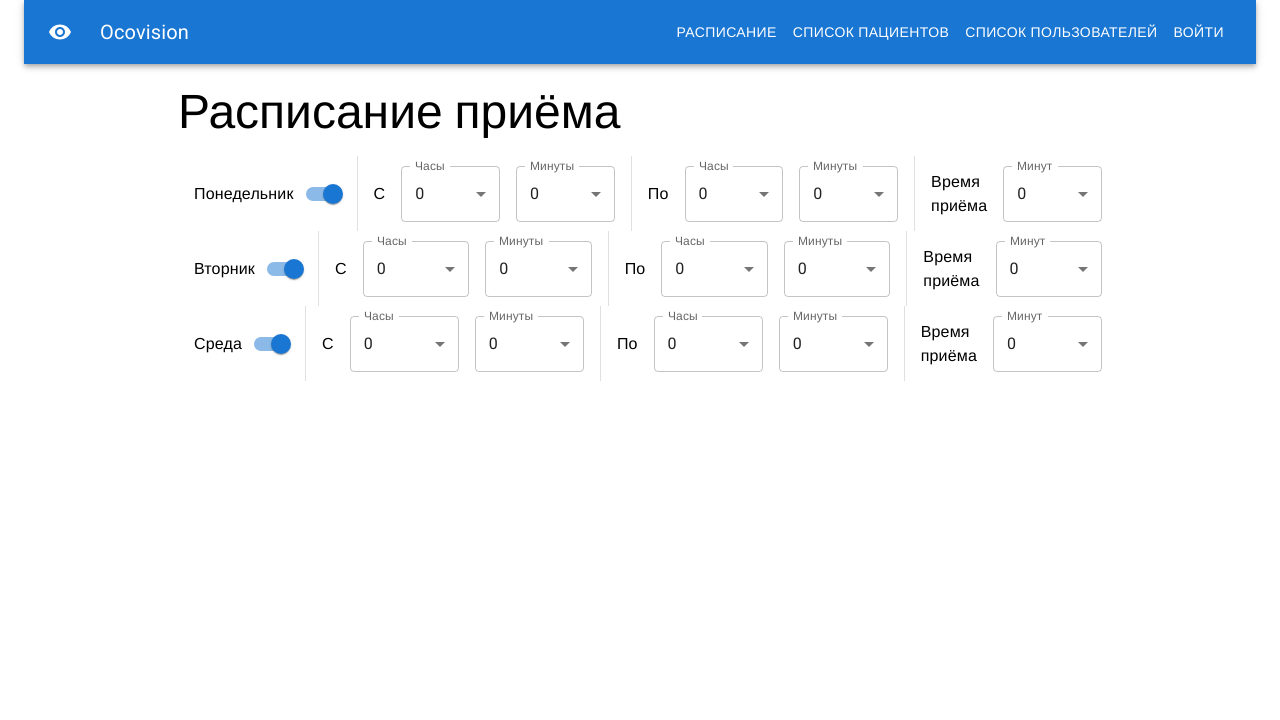
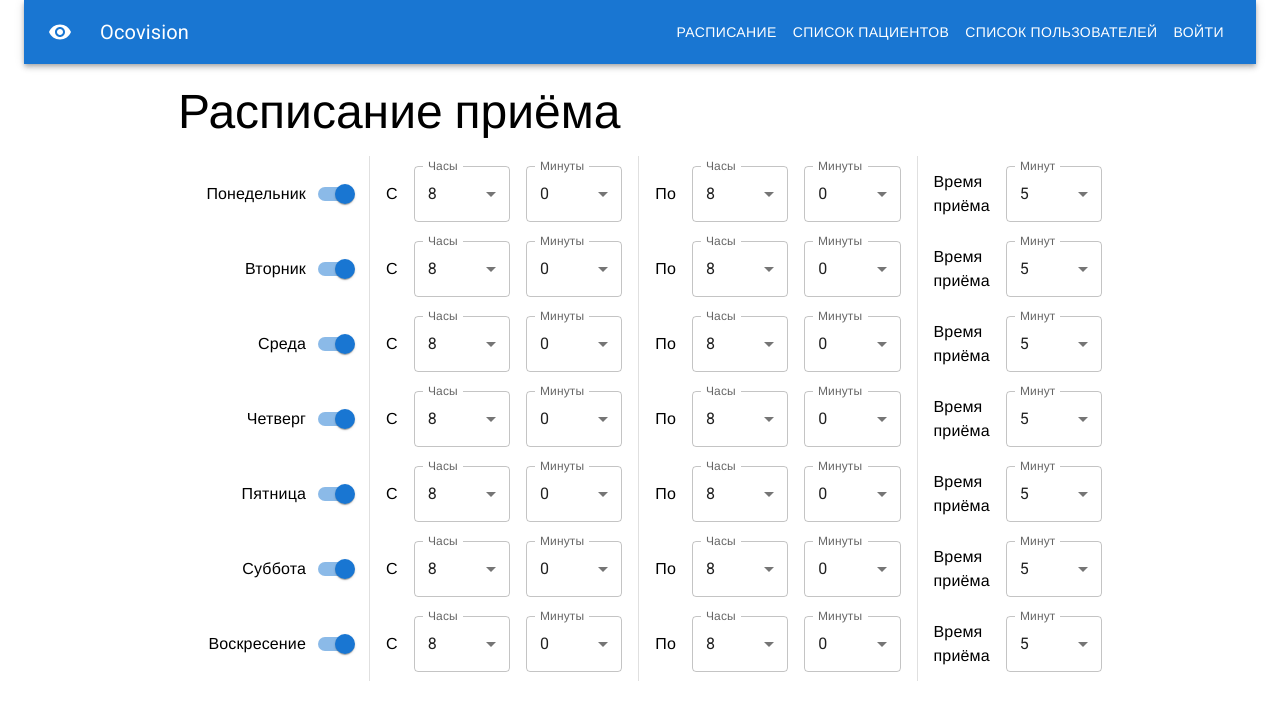
Before and after one commit to TrekusovMax/doctor-booking-client, a React (Create React App) app: page /shedule in a window 1280 px wide. Shown: the top 720 px of the page. Built offline with nearby package versions, Linux system fonts and the light colour scheme; a web font is replaced by a local one; what @mui/x-data-grid-generator would draw is missing.

Commit message:
develop shedule

```diff
--- a/src/components/shedule/BasicSelect.jsx
+++ b/src/components/shedule/BasicSelect.jsx
@@ -13,10 +13,10 @@ export default function BasicSelect({ label, data, name, onChange, time, disable
 
   return (
     <FormControl fullWidth disabled={disabled}>
-      <InputLabel id="demo-simple-select-label">{label}</InputLabel>
+      <InputLabel id={name}>{label}</InputLabel>
       <Select
-        labelId="demo-simple-select-label"
-        id="demo-simple-select"
+        labelId={name}
+        id={`${name}-select`}
         name={name}
         value={time}
         label={label}
--- a/src/components/shedule/Settings.js
+++ b/src/components/shedule/Settings.js
@@ -3,11 +3,11 @@ const hoursEnd = []
 const minutesStart = []
 const minutesEnd = []
 const days = ['Понедельник', 'Вторник', 'Среда', 'Четверг', 'Пятница', 'Суббота', 'Воскресение']
-for (let i = 0; i < 60; i++) {
-  if (i < 24) {
-    hoursStart.push(i)
-    hoursEnd.push(i)
-  }
+for (let i = 8; i < 21; i++) {
+  hoursStart.push(i)
+  hoursEnd.push(i)
+}
+for (let i = 0; i < 60; i += 5) {
   minutesStart.push(i)
   minutesEnd.push(i)
 }
@@ -19,3 +19,11 @@ export const Settings = {
   minutesEnd,
   days,
 }
+export let initState = days.map((d) => ({
+  [d]: {
+    hoursStart: hoursStart[0],
+    hoursEnd: hoursEnd[0],
+    minutesStart: minutesStart[0],
+    minutesEnd: minutesEnd[0],
+  },
+}))
--- a/src/components/shedule/SheduleDay.jsx
+++ b/src/components/shedule/SheduleDay.jsx
@@ -1,4 +1,4 @@
-import React, { useState } from 'react'
+import React, { useRef, useState } from 'react'
 import {
   Typography,
   Stack,
@@ -22,25 +22,26 @@ const Item = styled(Paper)(({ theme }) => ({
   color: theme.palette.text.secondary,
 }))
 
-const SheduleDay = ({ day }) => {
-  const [shedule, setShedule] = useState({})
+const SheduleDay = ({ day, setShedule, shedule }) => {
+  const [checked, setChecked] = useState(true)
+  const [hoursStart, setHoursStart] = useState(8)
+  const [minutesStart, setMinutesStart] = useState(0)
+  const [hoursEnd, setHoursEnd] = useState(8)
+  const [minutesEnd, setMinutesEnd] = useState(0)
+  const [receiptTime, setReceiptTime] = useState(5)
 
-  const [checked, setChecked] = useState(true)
-  const [hoursStart, setHoursStart] = useState(0)
-  const [minutesStart, setMinutesStart] = useState(0)
-  const [hoursEnd, setHoursEnd] = useState(0)
-  const [minutesEnd, setMinutesEnd] = useState(0)
-  const [receiptTime, setReceiptTime] = useState(0)
-  const [days, setDays] = useState(Settings.days)
+  const switchRef = useRef()
 
   const handleDayChange = (event) => {
     setChecked(event.target.checked)
+    console.log(day)
+    //console.log(switchRef.current.children[1].textContent)
   }
   const handleChange = (event) => {
-    //setShedule((prev) => console.log([...prev]) /* , { [event.target.name]: event.target.value } */)
-
-    shedule[event.target.name] = event.target.value
-    setShedule(shedule)
+    //shedule[event.target.name] = event.target.value
+    console.log(shedule)
+    //setShedule()
+    //shedule.map((item) => /* Object.keys(item)[0] === day */ console.log(item[day]))
 
     switch (event.target.name) {
       case 'hoursStart':
@@ -60,7 +61,6 @@ const SheduleDay = ({ day }) => {
         break
     }
   }
-
   return (
     <Stack
       direction="row"
@@ -69,12 +69,15 @@ const SheduleDay = ({ day }) => {
       spacing={2}
       sx={{
         height: '75px',
-
         marginX: 'auto',
       }}>
-      <FormGroup>
+      <FormGroup
+        sx={{
+          minWidth: '175px',
+        }}>
         <FormControlLabel
           labelPlacement="start"
+          ref={switchRef}
           control={
             <Switch
               checked={checked}
@@ -133,7 +136,7 @@ const SheduleDay = ({ day }) => {
       <BasicSelect
         label={'Минут'}
         onChange={handleChange}
-        data={Settings.minutesEnd}
+        data={[5, 10, 15, 20, 25, 30]}
         name={'receiptTime'}
         time={receiptTime}
         disabled={!checked}
@@ -141,5 +144,4 @@ const SheduleDay = ({ day }) => {
     </Stack>
   )
 }
-
 export default SheduleDay
--- a/src/components/shedule/SheduleList.jsx
+++ b/src/components/shedule/SheduleList.jsx
@@ -1,9 +1,14 @@
 import React, { useState } from 'react'
 
 import SheduleDay from './SheduleDay'
+import { Settings, initState } from './Settings'
 import { Box, Typography } from '@mui/material'
 
 const SheduleList = () => {
+  const { days } = Settings
+  const [shedule, setShedule] = useState(initState)
+
+  //console.log(shedule)
   return (
     <Box
       sx={{
@@ -26,9 +31,9 @@ const SheduleList = () => {
       <Typography variant="h3" sx={{ my: 2 }} component="h2">
         Расписание приёма
       </Typography>
-      <SheduleDay day="Понедельник" />
-      <SheduleDay day="Вторник" />
-      <SheduleDay day="Среда" />
+      {days.map((d, i) => (
+        <SheduleDay shedule={shedule} setShedule={setShedule} key={i} day={d} />
+      ))}
     </Box>
   )
 }
```
